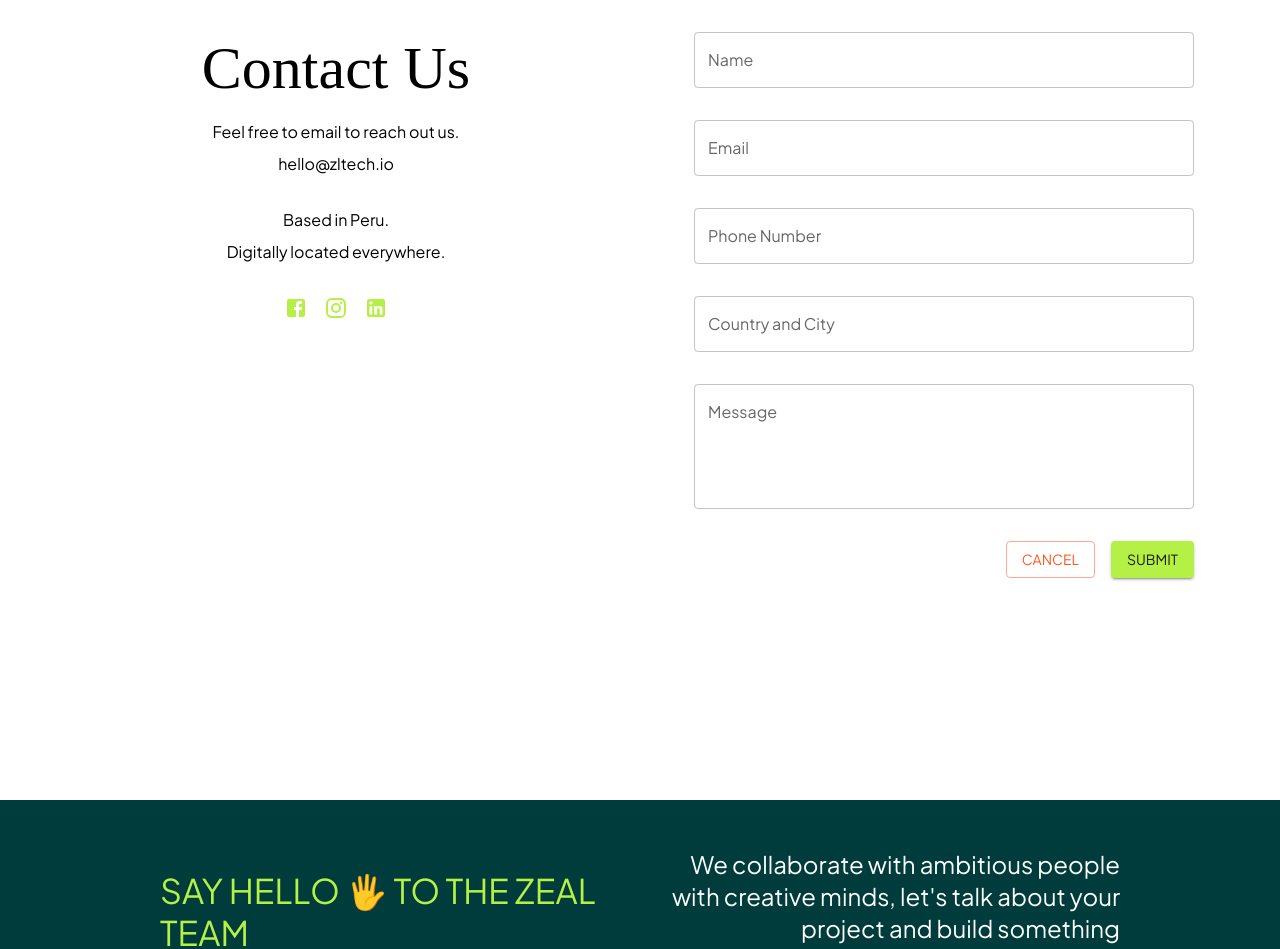
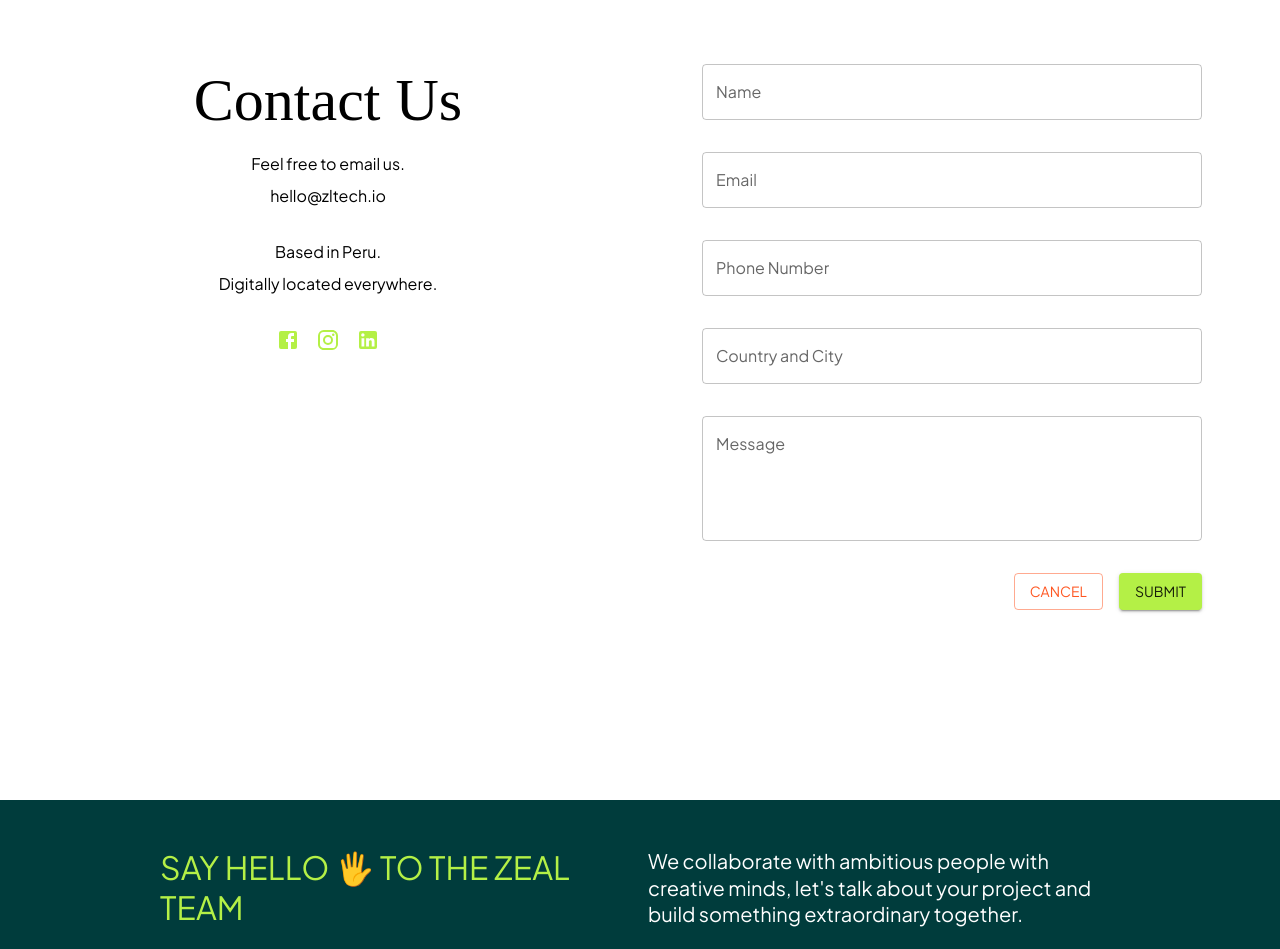
Before and after one commit to Usairam-s/zealclone, a Next.js app: page /contact in a window 1280 px wide. Shown: the part 80-1029 px from the top of the page. Built offline with nearby package versions, Linux system fonts and the light colour scheme; a web font is replaced by a local one.

Commit message:
contact form fix

```diff
--- a/app/contact/page.jsx
+++ b/app/contact/page.jsx
@@ -21,13 +21,14 @@ export default function ContactUs() {
           justifyContent: "center",
           alignItems: "center",
           textAlign: "center",
+          padding: { xs: 2, sm: 4 },
         }}
       >
         <Typography variant="h2" sx={{ mb: 2, fontFamily: "BDSans" }}>
           Contact Us
         </Typography>
         <Typography variant="body1" sx={{ mb: 1 }}>
-          Feel free to email to reach out us.
+          Feel free to email us.
         </Typography>
         <Typography variant="body1" sx={{ mb: 4 }}>
           hello@zltech.io
@@ -50,6 +51,8 @@ export default function ContactUs() {
           display: "flex",
           justifyContent: "center",
           alignItems: "center",
+          padding: { xs: 2, sm: 4 },
+          width: "100%",
         }}
       >
         <ContactUsForm>
--- a/components/Footer/Footer.jsx
+++ b/components/Footer/Footer.jsx
@@ -24,6 +24,8 @@ export default function Footer() {
             px: { xs: 2, sm: 4, md: 10 },
             mb: 4,
             textAlign: { xs: "center", sm: "left" },
+            flexDirection: { xs: "column", sm: "row" },
+            gap: { xs: 2, sm: 0 },
           }}
         >
           <Typography
@@ -35,6 +37,7 @@ export default function Footer() {
               textAlign: "left",
               flex: 1,
               pr: 2,
+              fontSize: { xs: "1.5rem", sm: "2rem" },
             }}
           >
             SAY HELLO 🖐 TO THE ZEAL TEAM
@@ -45,8 +48,9 @@ export default function Footer() {
               color: "white",
               display: "flex",
               alignItems: "center",
-              textAlign: "right",
+              textAlign: "left",
               flex: 1,
+              fontSize: { xs: "1rem", sm: "1.25rem" },
             }}
           >
             We collaborate with ambitious people with creative minds, let's talk
--- a/components/mui/Contact.jsx
+++ b/components/mui/Contact.jsx
@@ -3,12 +3,17 @@ import { Box, Typography, Button, TextField, styled } from "@mui/material";
 
 export const ContactUsContainer = styled(Box)(({ theme }) => ({
   display: "flex",
+  flexDirection: "row",
+  flexWrap: "wrap",
+  justifyContent: "center",
+  alignItems: "flex-start",
+  minHeight: "100vh",
+  padding: theme.spacing(4),
   marginTop: "80px",
-  minHeight: "100vh",
-  flexDirection: "row",
-  justifyContent: "space-between",
-  alignItems: "start",
-  padding: theme.spacing(4),
+  gap: theme.spacing(4),
+  [theme.breakpoints.down("sm")]: {
+    flexDirection: "column",
+  },
 }));
 
 export const ContactUsForm = styled(Box)(({ theme }) => ({
```
